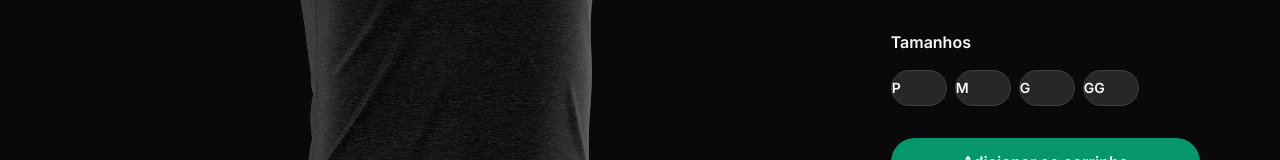
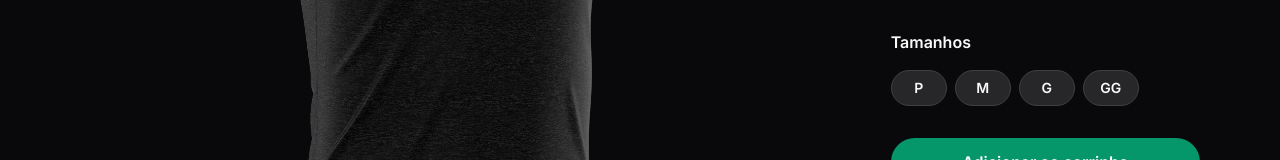
Before and after one commit to Lucasezidro/devstore-next-13, a Next.js app: page /product/camiseta-dowhile-2022 in a window 1280 px wide. Shown: the part 492-652 px from the top of the page. Built offline with nearby package versions, Linux system fonts and the light colour scheme; no server answers.

Commit message:
config metadata on layout and pages

```diff
--- a/src/app/(store)/(home)/page.tsx
+++ b/src/app/(store)/(home)/page.tsx
@@ -1,5 +1,6 @@
 import { api } from '@/data/api'
 import { Product } from '@/data/types/product'
+import { Metadata } from 'next'
 import Image from 'next/image'
 import Link from 'next/link'
 
@@ -13,6 +14,10 @@ async function getFeaturedProducts(): Promise<Product[]> {
   const products = await response.json()
 
   return products
+}
+
+export const metadata: Metadata = {
+  title: 'Home',
 }
 
 export default async function Home() {
--- a/src/app/(store)/product/[slug]/page.tsx
+++ b/src/app/(store)/product/[slug]/page.tsx
@@ -1,5 +1,6 @@
 import { api } from '@/data/api'
 import { Product } from '@/data/types/product'
+import { Metadata } from 'next'
 import Image from 'next/image'
 
 interface ProductProps {
@@ -18,6 +19,16 @@ async function getProduct(slug: string): Promise<Product> {
   const product = await response.json()
 
   return product
+}
+
+export async function generateMetadata({
+  params,
+}: ProductProps): Promise<Metadata> {
+  const product = await getProduct(params.slug)
+
+  return {
+    title: product.title,
+  }
 }
 
 export default async function ProductPage({ params }: ProductProps) {
@@ -65,25 +76,25 @@ export default async function ProductPage({ params }: ProductProps) {
           <div className="flex gap-2">
             <button
               type="button"
-              className="flex h-9 w-14 items-center just rounded-full border border-zinc-700 bg-zinc-800 font-semibold text-sm"
+              className="flex h-9 w-14 items-center justify-center just rounded-full border border-zinc-700 bg-zinc-800 font-semibold text-sm"
             >
               P
             </button>
             <button
               type="button"
-              className="flex h-9 w-14 items-center just rounded-full border border-zinc-700 bg-zinc-800 font-semibold text-sm"
+              className="flex h-9 w-14 items-center justify-center just rounded-full border border-zinc-700 bg-zinc-800 font-semibold text-sm"
             >
               M
             </button>
             <button
               type="button"
-              className="flex h-9 w-14 items-center just rounded-full border border-zinc-700 bg-zinc-800 font-semibold text-sm"
+              className="flex h-9 w-14 items-center justify-center rounded-full border border-zinc-700 bg-zinc-800 font-semibold text-sm"
             >
               G
             </button>
             <button
               type="button"
-              className="flex h-9 w-14 items-center just rounded-full border border-zinc-700 bg-zinc-800 font-semibold text-sm"
+              className="flex h-9 w-14 items-center justify-center rounded-full border border-zinc-700 bg-zinc-800 font-semibold text-sm"
             >
               GG
             </button>
--- a/src/app/layout.tsx
+++ b/src/app/layout.tsx
@@ -5,8 +5,10 @@ import './globals.css'
 const inter = Inter({ subsets: ['latin'], variable: '--font-inter' })
 
 export const metadata: Metadata = {
-  title: 'Dev Store',
-  description: 'Generated by create next app',
+  title: {
+    template: '%s | devstore',
+    default: 'devstore',
+  },
 }
 
 export default function RootLayout({
```
